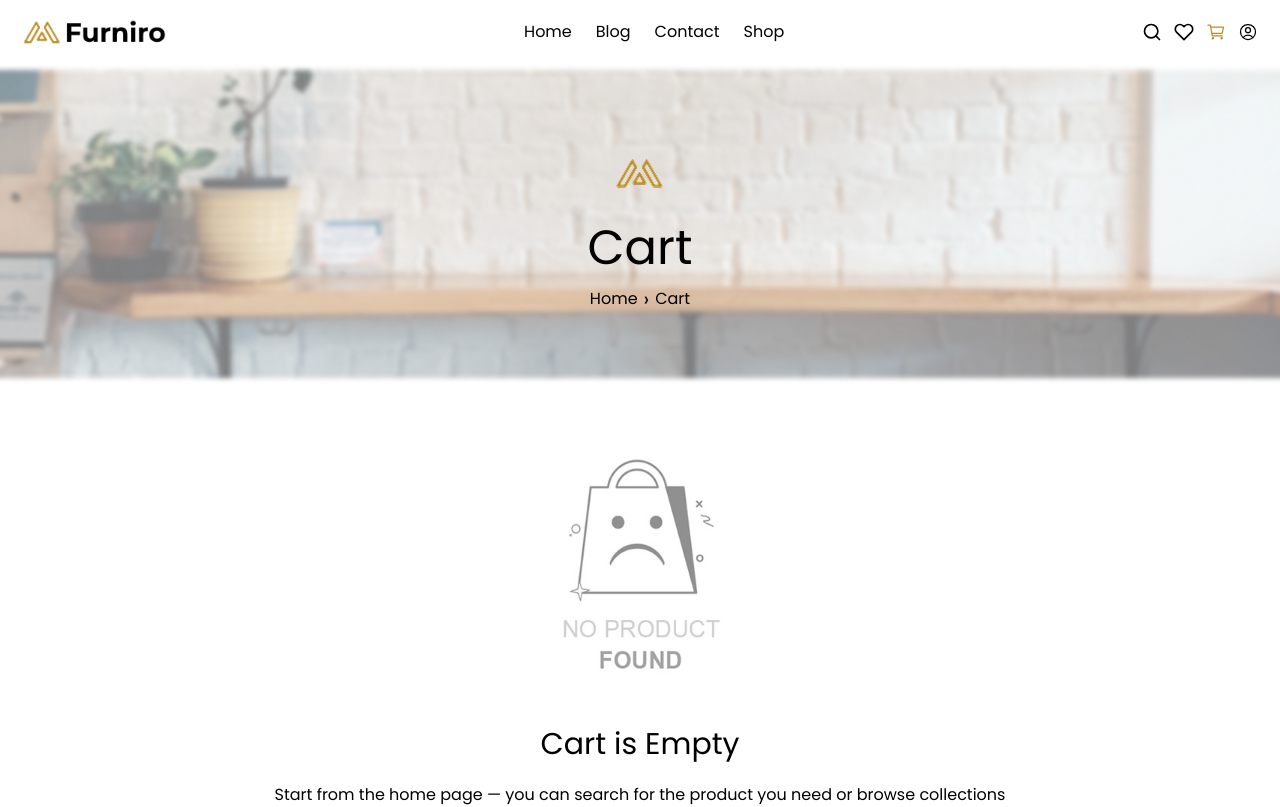
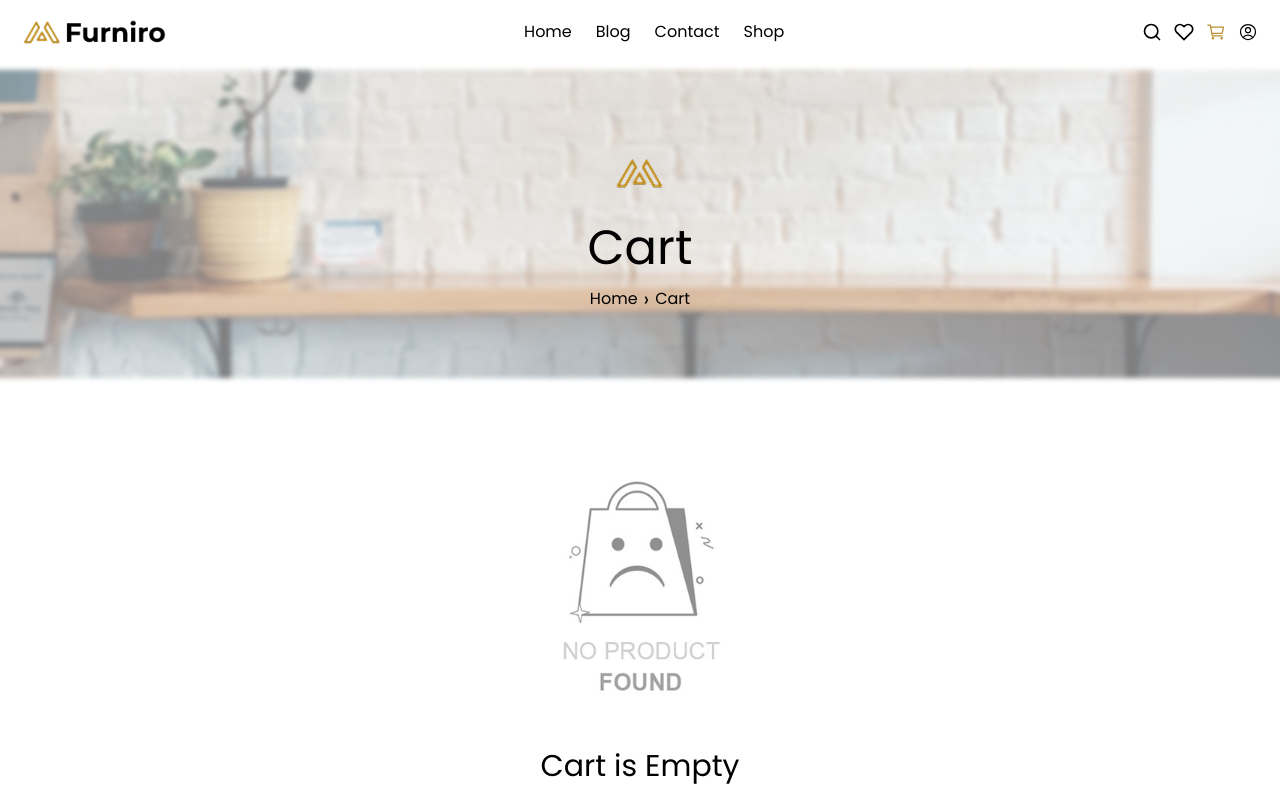
Before and after one commit to noinvis/TeamWork, a React (Vite) app: page /cart in a window 1280 px wide. Shown: the top 807 px of the page. Built offline with nearby package versions, Linux system fonts and the light colour scheme.

Commit message:
CartFixed

```diff
--- a/src/pages/cart/Cart.jsx
+++ b/src/pages/cart/Cart.jsx
@@ -21,7 +21,7 @@ const Cart = () => {
     return (
       <>
         <CartProps title={"Cart"}/>
-        <div className="h-[65vh] flex justify-center items-center flex-col">
+        <div className="py-[60px] flex justify-center items-center flex-col">
             <img src={nth} alt="" width={300}/>
             <p className="text-[30px] text-center max-[450px]:text-[25px]">Cart is Empty</p>
             <p className="mt-[1rem] text-center">Start from the home page — you can search for the product you need or browse collections</p>
```
